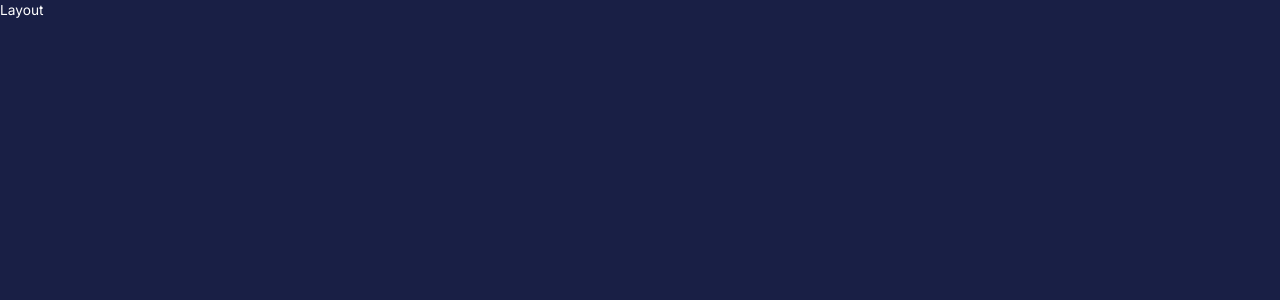
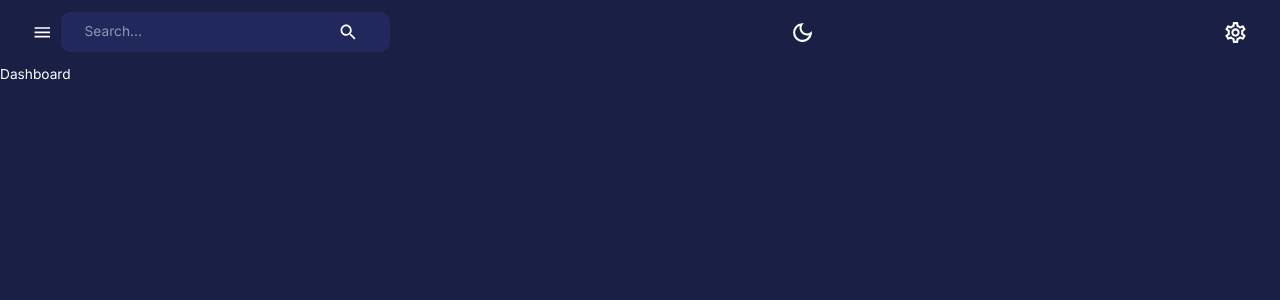
Before and after one commit to Josequesada9393/ManagerPro, a React (Create React App) app in the folder client/managerpro/: page /dashboard in a window 1280 px wide. Shown: the top 300 px of the page. Built offline with nearby package versions, Linux system fonts and the light colour scheme.

Commit message:
fixed react hooks bug and added navbar

```diff
--- a/client/managerpro/package.json
+++ b/client/managerpro/package.json
@@ -16,10 +16,12 @@
     "@testing-library/jest-dom": "^5.16.5",
     "@testing-library/react": "^13.4.0",
     "@testing-library/user-event": "^13.5.0",
+    "npm-check": "^6.0.1",
     "react": "^18.2.0",
     "react-datepicker": "^4.11.0",
     "react-dom": "^18.2.0",
     "react-redux": "^8.0.5",
+    "react-router-dom": "^6.10.0",
     "react-scripts": "5.0.1",
     "web-vitals": "^2.1.4"
   },
--- a/client/managerpro/src/components/FlexBetween.jsx
+++ b/client/managerpro/src/components/FlexBetween.jsx
@@ -0,0 +1,10 @@
+const { Box } = require("@mui/material");
+const { styled } = require("@mui/system");
+
+const FlexBetween = styled(Box)({
+  display: "flex",
+  justifyContent: "space-between",
+  alignItems: "center",
+});
+
+export default FlexBetween;
--- /dev/null
+++ b/client/managerpro/src/components/Navbar.jsx
@@ -0,0 +1,82 @@
+import React from 'react';
+import {
+  LightModeOutlined,
+  DarkModeOutlined, Menu as MenuIcon,
+  Search, SettingsOutlined,
+  ArrowDropDownOutlined
+} from '@mui/icons-material'
+import FlexBetween from './FlexBetween'
+import { useDispatch } from 'react-redux';
+import { setMode } from '../state/state';
+import photo from '../assets/profile.jpeg'
+import {AppBar,
+  Button,
+  Box,
+  Typography,
+  IconButton,
+  InputBase,
+  Toolbar,
+  Menu,
+  MenuItem,
+  useTheme
+} from '@mui/material';
+
+
+
+function Navbar() {
+  const dispatch = useDispatch()
+  const theme = useTheme()
+
+  return (
+   <AppBar
+      sx={{
+        position: "static",
+        background: "none",
+        boxShadow: "none",
+      }}
+    >
+
+      <Toolbar sx={{ justifyContent: "space-between" }}>
+
+                {/* LEFT SIDE */}
+
+      <FlexBetween>
+        <IconButton onClick={() => console.log('open/close sidebar')}>
+          <MenuIcon/>
+        </IconButton>
+        <FlexBetween
+            backgroundColor={theme.palette.background.alt}
+            borderRadius="9px"
+            gap="3rem"
+            p="0.1rem 1.5rem"
+          >
+          <InputBase placeholder="Search..." />
+          <IconButton>
+            <Search/>
+          </IconButton>
+
+        </FlexBetween>
+        </FlexBetween>
+
+        {/* RIGHT SIDE */}
+
+        <IconButton onClick={() => dispatch(setMode())}>
+          {
+            theme.palette.mode === 'dark' ? (
+              <DarkModeOutlined sx={{fontSize: '25px'}}/>
+            ) :
+              (
+                <LightModeOutlined sx={{fontSize: '25px'}}/>
+             )
+          }
+
+        </IconButton>
+        <IconButton>
+          <SettingsOutlined sx={{fontSize: '25px'}} />
+        </IconButton>
+        </Toolbar>
+    </AppBar>
+  )
+}
+
+export default Navbar
--- a/client/managerpro/src/scenes/Layout/Layout.jsx
+++ b/client/managerpro/src/scenes/Layout/Layout.jsx
@@ -1,8 +1,19 @@
-import React from 'react'
+import React, {useState} from 'react'
+import { Box, useMediaQuery } from '@mui/material'
+import { Outlet } from 'react-router-dom'
+import { useSelector } from 'react-redux'
+import Navbar from 'components/Navbar'
+
+
 
 function Layout() {
   return (
-    <div>Layout</div>
+    <Box width={'100%'} height={'100%'} >
+      <Box>
+        <Navbar />
+        <Outlet/>
+      </Box>
+    </Box>
   )
 }
 
--- a/client/managerpro/src/state/state.js
+++ b/client/managerpro/src/state/state.js
@@ -1,20 +1,21 @@
-import { createSlice } from '@reduxjs/toolkit'
+
+import { createSlice } from "@reduxjs/toolkit";
 
 const initialState = {
-  mode: "dark"
-}
+  mode: "dark",
+  userId: "63701cc1f03239b7f700000e",
+};
 
 export const globalSlice = createSlice({
   name: "global",
   initialState,
   reducers: {
     setMode: (state) => {
-      state.mode = state.mode === 'light' ? "dark" : 'light'
-    }
-  }
-})
-
+      state.mode = state.mode === "light" ? "dark" : "light";
+    },
+  },
+});
 
 export const { setMode } = globalSlice.actions;
 
-export default globalSlice.reducer
+export default globalSlice.reducer;
--- a/client/managerpro/src/theme.js
+++ b/client/managerpro/src/theme.js
@@ -1,4 +1,3 @@
-
 // color design tokens export
 export const tokensDark = {
   grey: {
```
Also changed, not shown: client/managerpro/src/App.js (+5 -4 lines), client/managerpro/src/assets/profile.jpeg (added), 1 other file (tests, documents, lock files or other folders).
